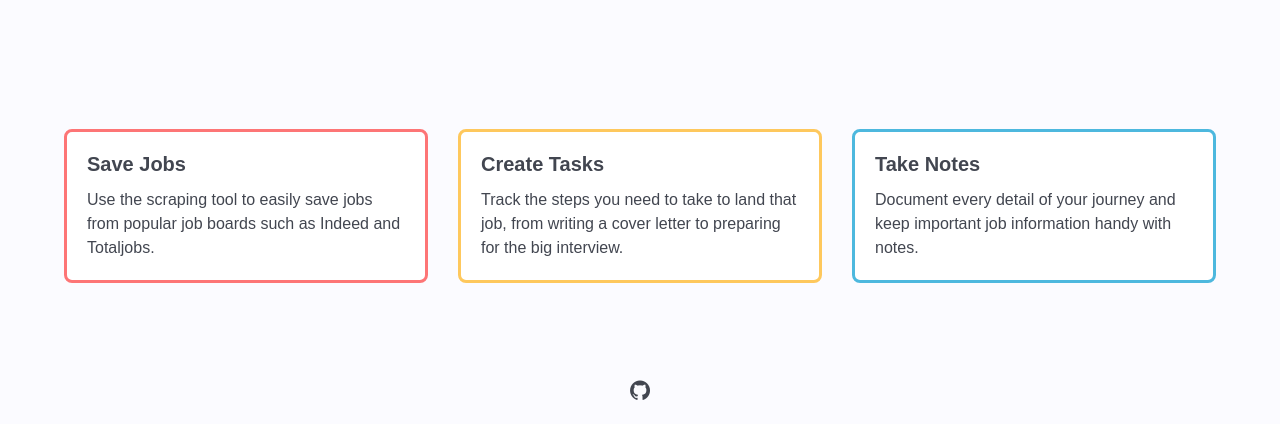
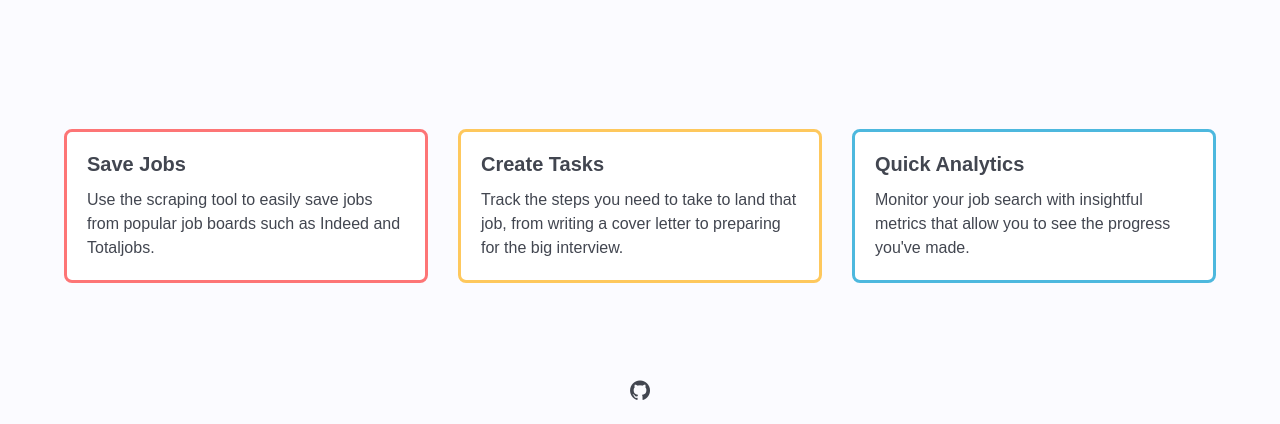
Before and after one commit to z-siddiqi/job-tracker, a Django app: page / in a window 1280 px wide. Shown: the part 504-928 px from the top of the page. Run offline with Django 3.2, Linux system fonts and the light colour scheme; parts of the project's set-up code (start-up, migrations or seed data) failed here and were passed over; some libraries are stand-ins or nearby versions.

Commit message:
updated homepage

```diff
--- a/templates/pages/home.html
+++ b/templates/pages/home.html
@@ -60,9 +60,9 @@
         </div>
         <div class="card border-m mb-3" style="border-color:#4db8de;">
             <div class="card-body">
-                <h5 class="card-title">Take Notes</h5>
-                <p class="card-text">Document every detail of your journey and keep important job information handy with
-                    notes.</p>
+                <h5 class="card-title">Quick Analytics</h5>
+                <p class="card-text">Monitor your job search with insightful metrics that allow you to see the progress
+                    you've made.</p>
             </div>
         </div>
     </div>
```
Also changed, not shown: static/js/modal.js (indentation only).
